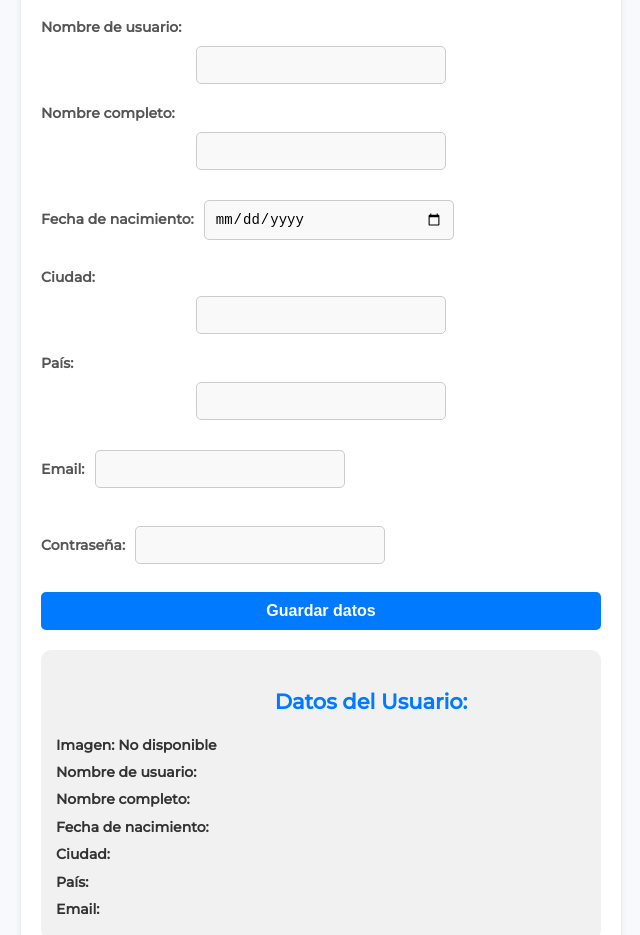
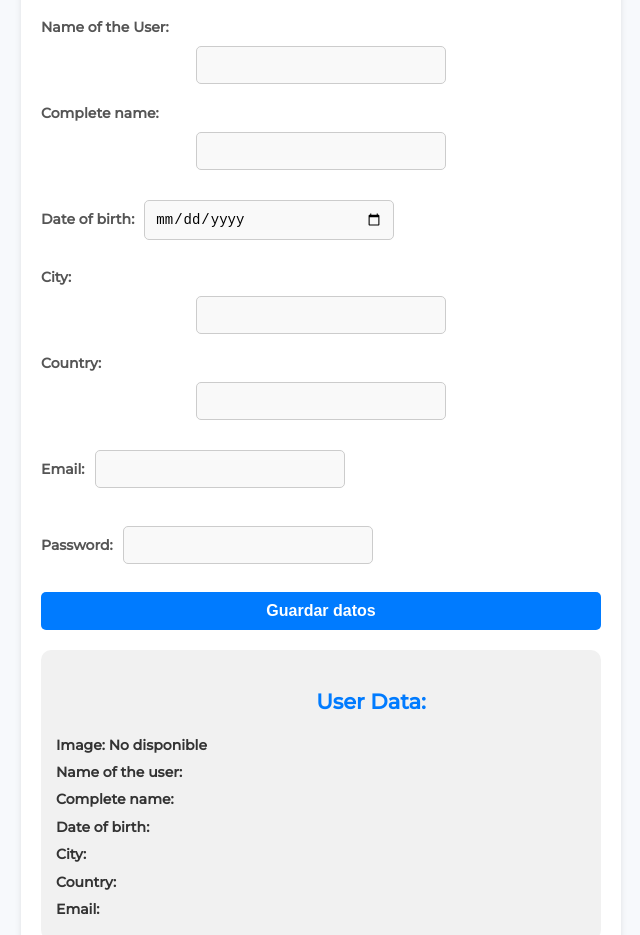
Before and after one commit to martxgomez/travels-app, a React (Vite) app: page /userpage in a window 1280 px wide. Shown: the part 297-1232 px from the top of the page, without its empty margins (319-959 px from the left). Built offline with nearby package versions, Linux system fonts and the light colour scheme; no server answers; the database is empty; a web font is replaced by a local one.

Commit message:
UserPage translated into English

```diff
--- a/src/pages/UserPage.jsx
+++ b/src/pages/UserPage.jsx
@@ -2,7 +2,7 @@ import { useState } from "react";
 import "./UserPage.css"
 
 function UserPage() {
-  // Estados para los datos del formulario
+  // STATES FOR THE FORM DATA
   const [image, setImage] = useState("");
   const [userName, setUserName] = useState("");
   const [name, setName] = useState("");
@@ -12,7 +12,7 @@ function UserPage() {
   const [email, setEmail] = useState("");
   const [password, setPassword] = useState("");
 
-  // Manejo del envío del formulario
+  // HANDLE FUNCTION FOR THE FORM SUMBMITION
   const handleSubmit = (e) => {
     e.preventDefault();
     console.log("Datos guardados:", {
@@ -29,11 +29,11 @@ function UserPage() {
 
   return (
     <form className="user-form" onSubmit={handleSubmit}>
-      <h2>Formulario de Usuario</h2>
+      <h2>User form</h2>
 
 
       <label>
-        URL de imagen:
+        Image URL:
         <input
           type="text"
           value={image}
@@ -44,7 +44,7 @@ function UserPage() {
 
 
       <label>
-        Nombre de usuario:
+        Name of the User:
         <input
           type="text"
           value={userName}
@@ -54,7 +54,7 @@ function UserPage() {
 
 
       <label>
-        Nombre completo:
+        Complete name:
         <input
           type="text"
           value={name}
@@ -64,7 +64,7 @@ function UserPage() {
 
 
       <label>
-        Fecha de nacimiento:
+        Date of birth:
         <input
           type="date"
           value={dateOfBirth}
@@ -74,7 +74,7 @@ function UserPage() {
 
 
       <label>
-        Ciudad:
+        City:
         <input
           type="text"
           value={city}
@@ -84,7 +84,7 @@ function UserPage() {
 
 
       <label>
-        País:
+        Country:
         <input
           type="text"
           value={country}
@@ -104,7 +104,7 @@ function UserPage() {
 
 
       <label>
-        Contraseña:
+        Password:
         <input
           type="password"
           value={password}
@@ -112,18 +112,18 @@ function UserPage() {
         />
       </label>
 
-      {/* Botón para enviar */}
+      {/* Submit button */}
       <button type="submit">Guardar datos</button>
 
-      {/* Mostrando los datos ingresados */}
+      {/* Show the entered data */}
       <div className="user-data">
-        <h3>Datos del Usuario:</h3>
-        <p><strong>Imagen:</strong> {image ? <img src={image} alt="Preview" style={{ width: "50px", height: "50px" }} /> : "No disponible"}</p>
-        <p><strong>Nombre de usuario:</strong> {userName}</p>
-        <p><strong>Nombre completo:</strong> {name}</p>
-        <p><strong>Fecha de nacimiento:</strong> {dateOfBirth}</p>
-        <p><strong>Ciudad:</strong> {city}</p>
-        <p><strong>País:</strong> {country}</p>
+        <h3>User Data:</h3>
+        <p><strong>Image:</strong> {image ? <img src={image} alt="Preview" style={{ width: "50px", height: "50px" }} /> : "No disponible"}</p>
+        <p><strong>Name of the user:</strong> {userName}</p>
+        <p><strong>Complete name:</strong> {name}</p>
+        <p><strong>Date of birth:</strong> {dateOfBirth}</p>
+        <p><strong>City:</strong> {city}</p>
+        <p><strong>Country:</strong> {country}</p>
         <p><strong>Email:</strong> {email}</p>
       </div>
     </form>
```
